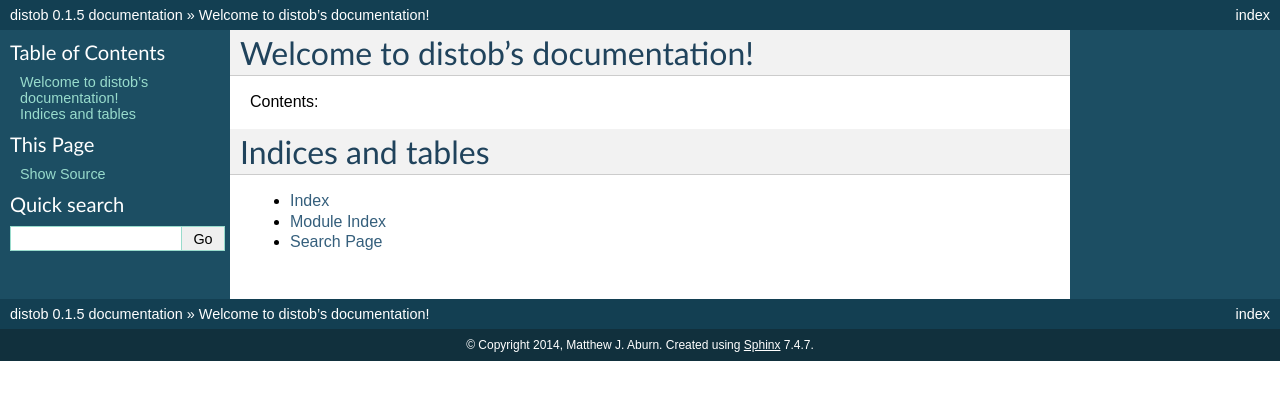
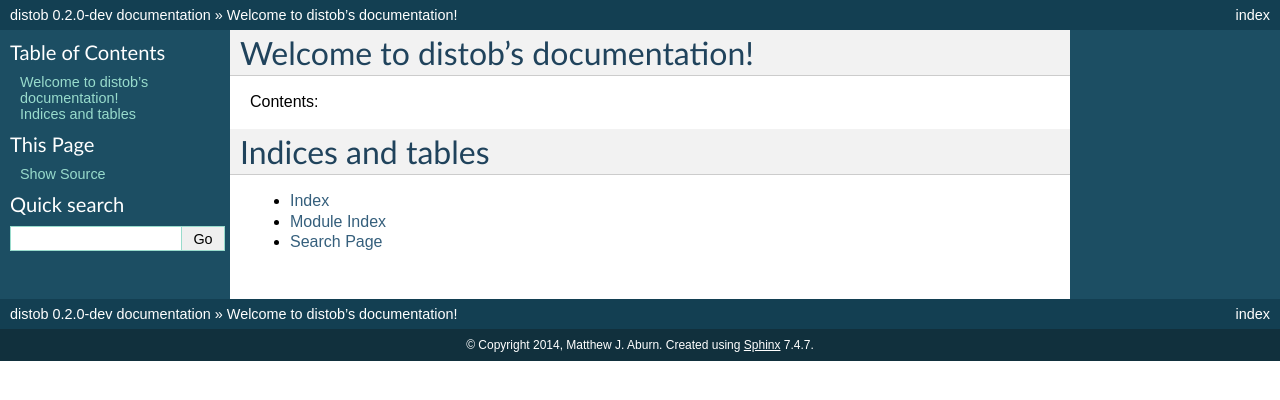
Before and after one commit to mattja/distob, a Sphinx documentation site: the page built from docs/index.rst, in a window 1280 px wide. Shown: the top 400 px of the page. Built offline with Sphinx 7.4.7, drawn with Linux system fonts in a browser that asks for light colours.

Commit message:
start 0.2.0-dev

```diff
--- a/distob/__init__.py
+++ b/distob/__init__.py
@@ -11,7 +11,7 @@ from .distob import (scatter, gather, vectorize, apply, call_all,
 
 engine = None
 
-__version__ = '0.1.5'
+__version__ = '0.2.0-dev'
 
 if _have_numpy:
     from .arrays import (RemoteArray, DistArray, transpose, rollaxis,
--- a/docs/conf.py
+++ b/docs/conf.py
@@ -54,9 +54,9 @@ copyright = u'2014, Matthew J. Aburn'
 # built documents.
 #
 # The short X.Y version.
-version = '0.1'
+version = '0.2'
 # The full version, including alpha/beta/rc tags.
-release = '0.1.5'
+release = '0.2.0-dev'
 
 # The language for content autogenerated by Sphinx. Refer to documentation
 # for a list of supported languages.
```
